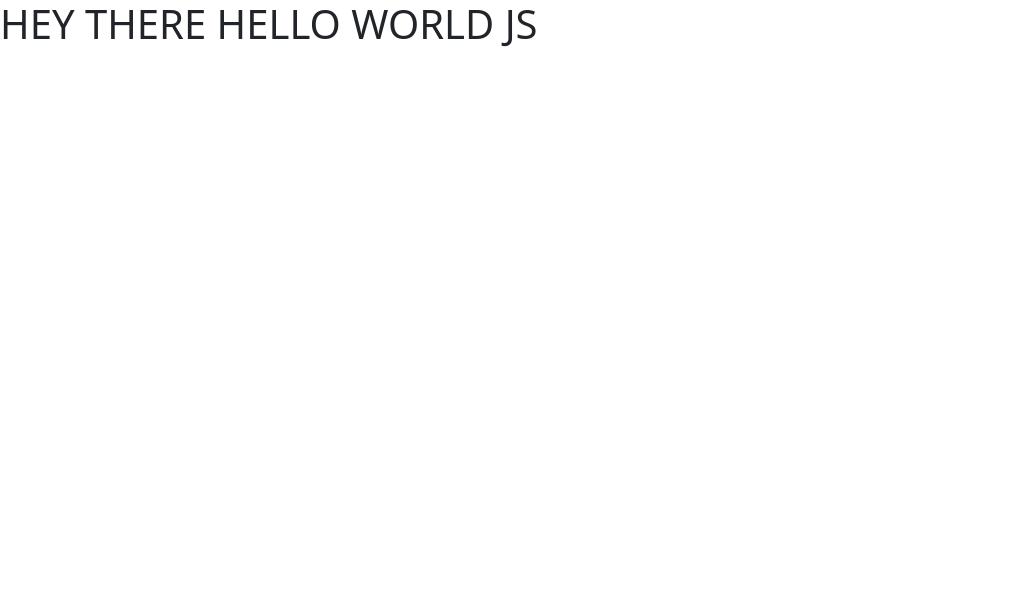
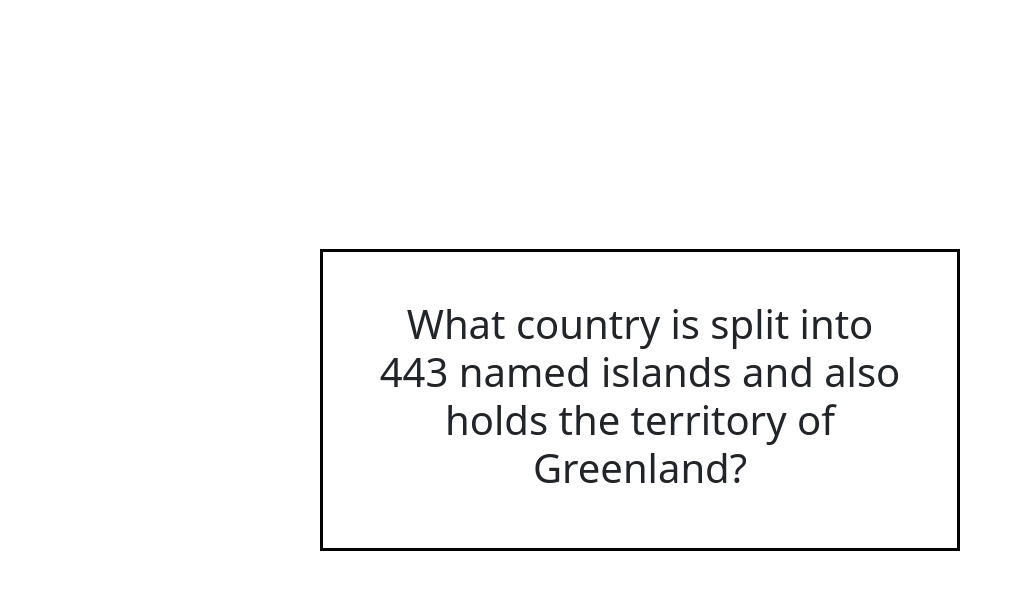
Before and after one commit to shazy89/questions, a React (Create React App) app: page / in a window 1280 px wide. Shown: the top 590 px of the page, without its empty margins (0-1020 px from the left). Built offline with nearby package versions, Linux system fonts and the light colour scheme.

Commit message:
answer options component

```diff
--- a/src/App.js
+++ b/src/App.js
@@ -29,10 +29,9 @@
     getData();
   }, [getData]);
 
-  console.log(questionInfo);
   return (
     <div className="App">
-      <QuestionsDashboard />
+      <QuestionsDashboard questionInfo={questionInfo} />
     </div>
   );
 }
--- /dev/null
+++ b/src/components/answer-options.js
@@ -0,0 +1,5 @@
+import React from 'react';
+
+export const Options = () => {
+  return <span></span>;
+};
--- a/src/pages/questions-dashboard.js
+++ b/src/pages/questions-dashboard.js
@@ -1,9 +1,10 @@
 import React from 'react';
 
-export const QuestionsDashboard = () => {
+export const QuestionsDashboard = ({ questionInfo: { options, question } }) => {
   return (
     <div className="app_container">
-      <h1>HEY THERE HELLO WORLD JS</h1>
+      <h1 className="app_question">{question}</h1>
+      <div className="app_options"></div>
     </div>
   );
 };
--- /dev/null
+++ b/src/scss/base/animations.scss
@@ -0,0 +1,14 @@
+@keyframes move {
+    0% {
+        transform: translate(-30%, 0);
+        opacity: .5;
+      }
+      50% {
+        text-shadow: 0 25px 50px rgba(0, 0, 0, 0.75);
+        opacity: .8;
+      }
+      100% {
+        transform: translate(0, 0);
+        opacity: 1;
+      }
+}
--- a/src/scss/components/container.scss
+++ b/src/scss/components/container.scss
@@ -1,9 +1,31 @@
-.app {
-    &-container {
- padding: 3rem;
-    }
-}
+
 .App {
     width: 100vw;
     height: 100vh;
+    position: relative;
 }
+
+.app {
+    &_container {
+        position: absolute;
+     padding: 3rem;
+    text-align: center;
+    width: 50vw;
+    height: auto;
+    border: 3px solid black;
+    display: flex;
+    justify-content: center;
+    align-items: center;
+    margin: 0 auto;
+    transform: translate(-50%, -50%);
+    top: 50%;
+    left: 50%;
+
+    }
+
+    &_question {
+
+        animation: move 3s ease-in-out;
+
+    }
+}
--- a/src/scss/main.scss
+++ b/src/scss/main.scss
@@ -1,2 +1,3 @@
 @import "~bootstrap/scss/bootstrap";
-@import "components/container"
+@import "components/container";
+@import 'base/animations'
```
